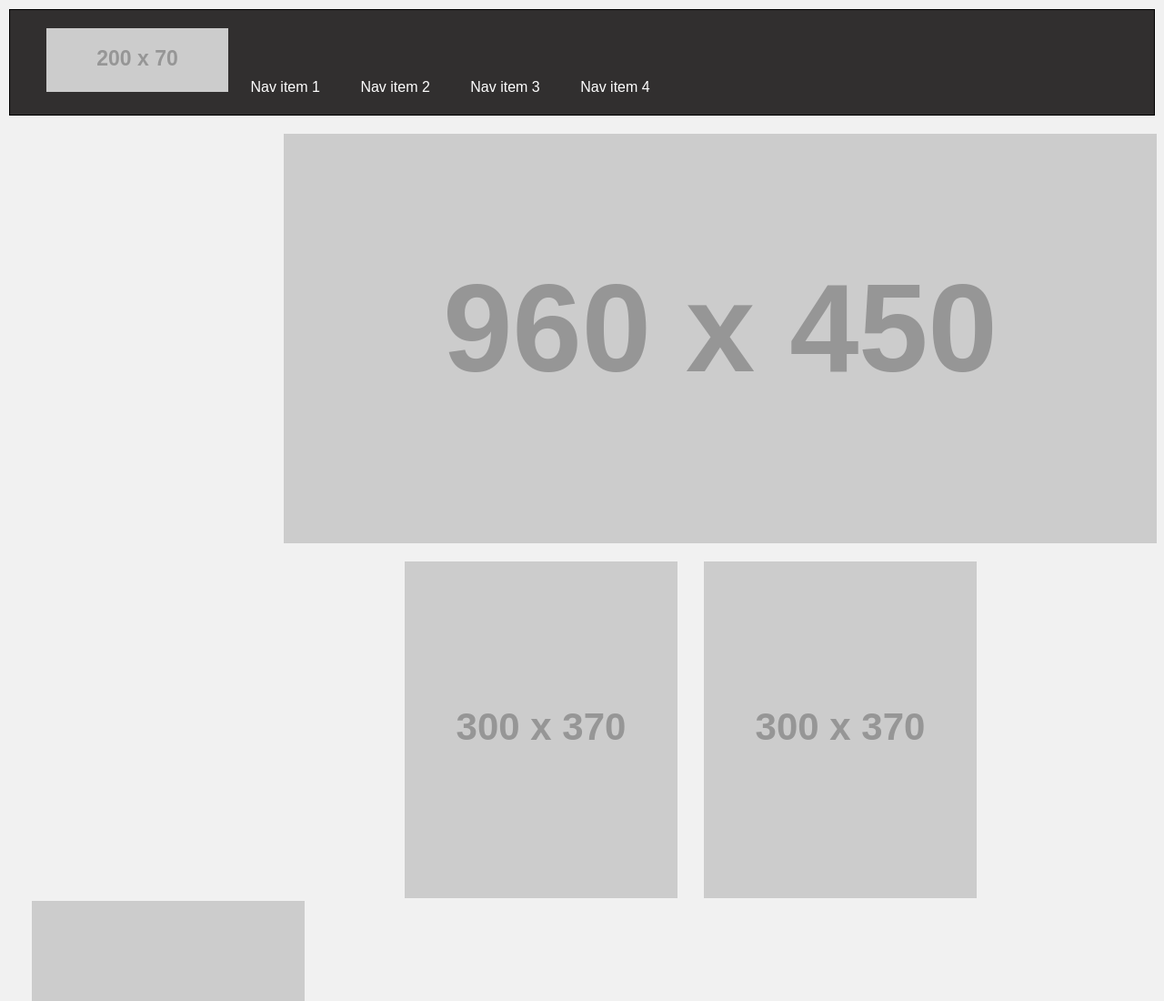
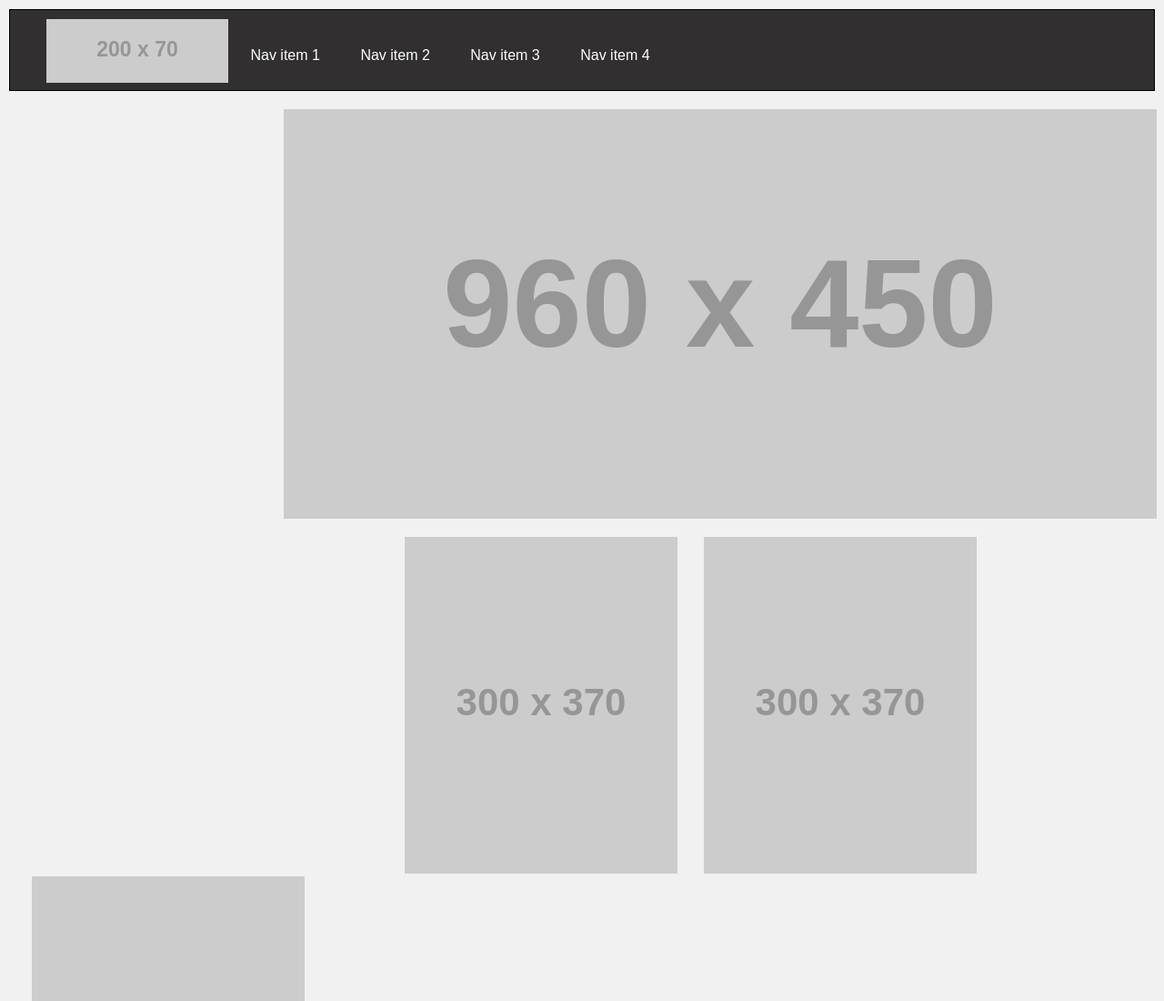
Before and after one commit to Qasem-moh/wirefame-exercise-, a plain HTML site: page index.html in a window 1280 px wide. Shown: the top 1100 px of the page at 91% size. Drawn offline with Linux system fonts and the light colour scheme; placeholder pictures from the web are drawn by us; a script that the page names is missing.

Commit message:
edit navBar

```diff
--- a/css/style.css
+++ b/css/style.css
@@ -13,11 +13,18 @@ body {
 nav {
   border: 1px solid;
   background-color: #312f2f;
+  width: 100%;
+  height: 90px;
+  position: sticky;
+  top: 0px;
 }
-ul,
+nav ul,
 li {
   display: inline-block;
-  line-height: 60px;
+  line-height: 0px;
+  align-items: center;
+  vertical-align: top;
+  margin-top: 25px;
 }
 li:first-child {
   color: wheat;
@@ -28,6 +35,8 @@ li:first-child {
   font-size: 2em;
   margin: 20px;
   text-transform: inherit;
+  margin-top: -15px;
+  padding:;
 }
 a {
   text-decoration: none;
@@ -35,7 +44,7 @@ a {
   align-items: center;
   position: absluote;
   margin: 20px;
-  padding-top: 50px;
+  padding-top: 20px;
 }
 article {
   margin-top: 20px;
--- a/index.html
+++ b/index.html
@@ -13,11 +13,15 @@
     <main>
       <nav>
         <ul>
-          <li><a href="#"><img src="https://placehold.it/200x70/" alt="" srcset=""></a></li>
-          <li><a href="#" class="link2">Nav item 1</a></li>
-          <li><a href="#" class="link3">Nav item 2</a></li>
-          <li><a href="#" class="link4">Nav item 3</a></li>
-          <li><a href="#" class="link5">Nav item 4</a></li>
+          <li>
+            <a href="#"
+              ><img src="https://placehold.it/200x70/" alt="" srcset=""
+            /></a>
+          </li>
+          <li><a href="#">Nav item 1</a></li>
+          <li><a href="#">Nav item 2</a></li>
+          <li><a href="#">Nav item 3</a></li>
+          <li><a href="#">Nav item 4</a></li>
         </ul>
       </nav>
 
```
